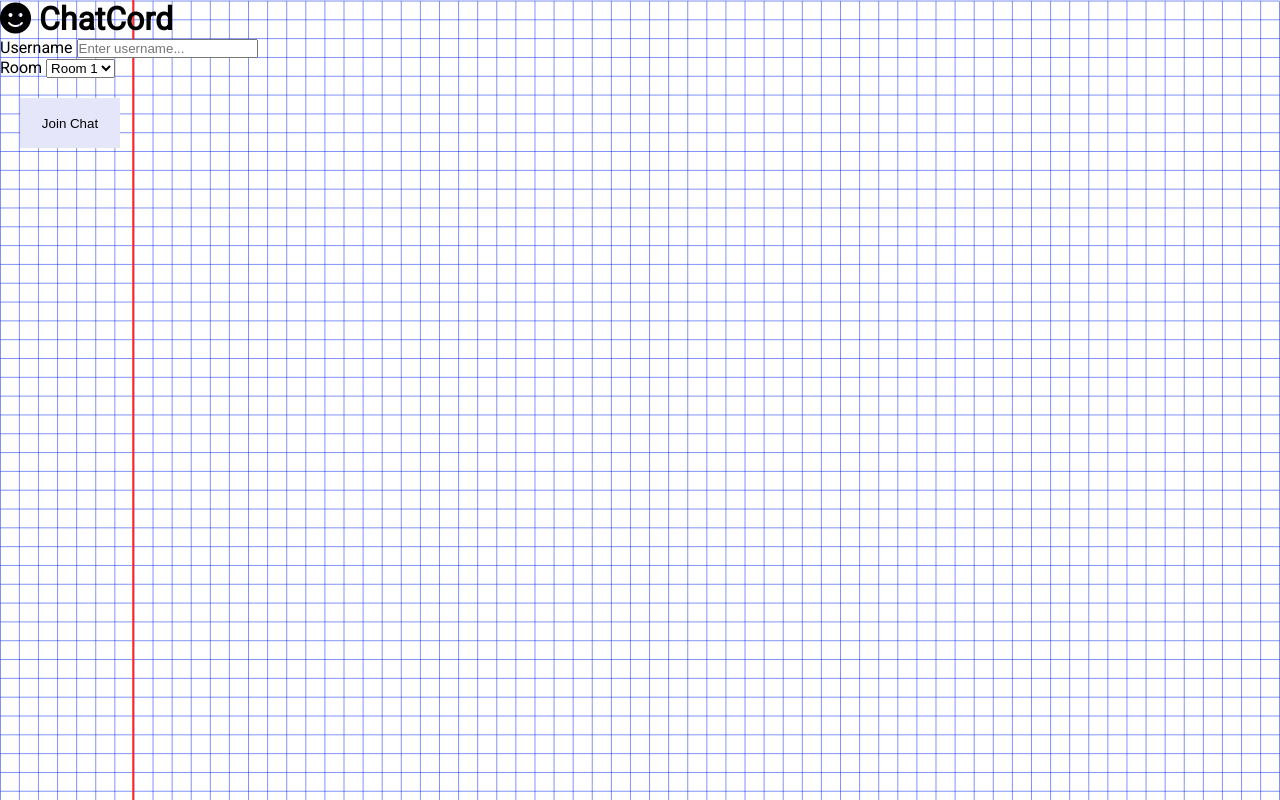
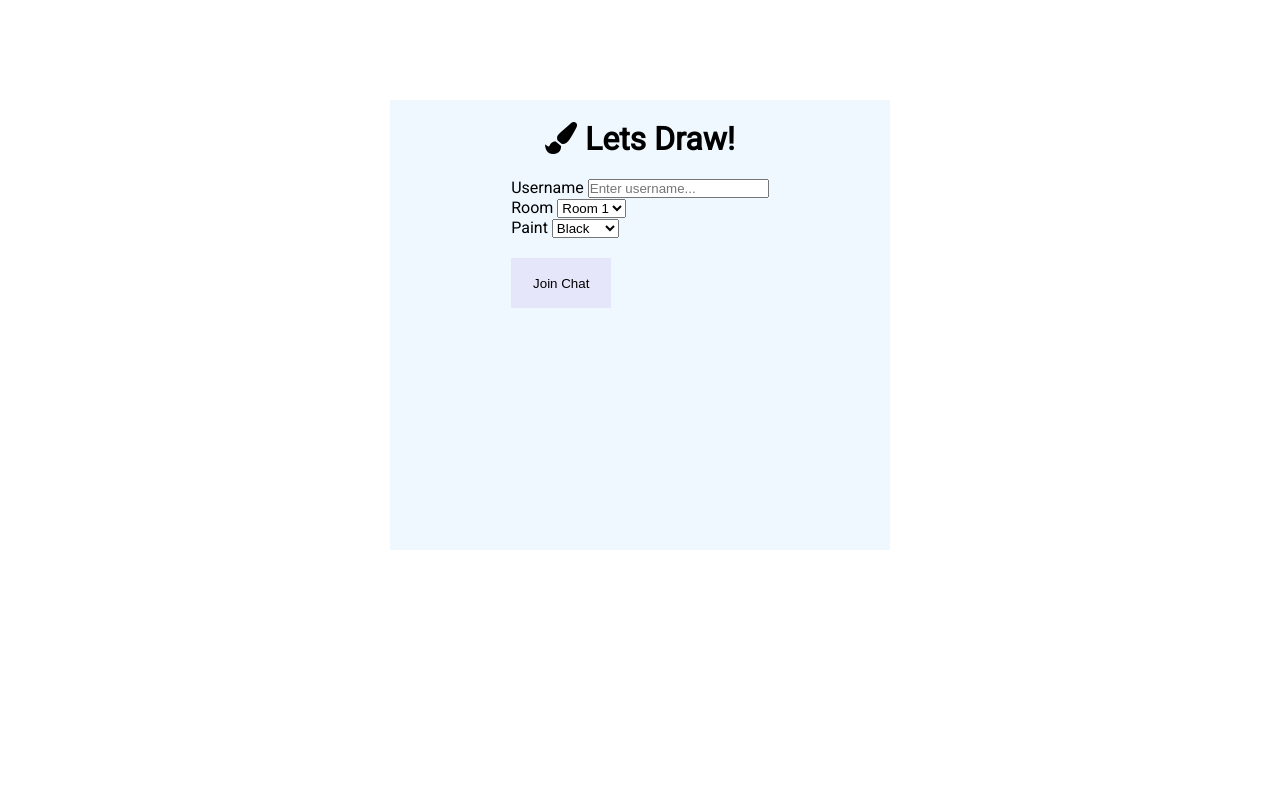
Before and after one commit to Hennrie/browserMultiplayer, a website: page public/index.html in a window 1280 px wide. Drawn offline with Linux system fonts and the light colour scheme.

Commit message:
minor style changes

```diff
--- a/public/css/style.css
+++ b/public/css/style.css
@@ -9,8 +9,6 @@
 body {
   font-family: "Roboto", sans-serif;
 
-  background-image: url(mathpaper.svg);
-  background-repeat: no-repeat;
   width: 100%;
   height: 100%;
   background-size: cover;
@@ -20,31 +18,43 @@ ul {
   list-style: none;
 }
 
+.join-container {
+  width: 500px;
+  height: 450px;
+  margin: auto;
+  margin-top: 100px;
+  background-color: aliceblue;
+}
+
+.join-header {
+  text-align: center;
+  padding: 20px;
+}
+
+.join-main {
+  display: flex;
+  flex-direction: column;
+  align-items: center;
+}
+
 .app-content-container {
   margin: auto;
   margin-top: 50px;
-  width: 70%;
-  height: 60vh;
+  width: 100%;
+  height: 80vh;
   display: flex;
+  padding: 30px;
 }
 
 #drawArea {
   /* display: block; */
 
   width: 100%;
-  height: 90%;
+  height: 100%;
   border: solid 3px darkblue;
   border-radius: 10px;
   border-style: groove;
   background-color: rgba(255, 255, 255, 0.65);
-}
-
-.taskHeading {
-  margin: auto;
-  margin-top: 100px;
-  width: 500px;
-  text-align: center;
-  background-color: lavenderblush;
 }
 
 .controlPanel {
@@ -57,7 +67,7 @@ ul {
 .controlPanel > div,
 button {
   cursor: pointer;
-  margin: 20px;
+  margin: 20px 0;
 }
 
 .lineWidth-panel {
@@ -90,7 +100,7 @@ button {
 
 .draw-message-container {
   display: flex;
-  width: 50%;
+  width: 70%;
   height: 100%;
   flex-direction: column;
   margin: 0 30px;
@@ -98,7 +108,7 @@ button {
 
 .messages-container {
   padding: 30px;
-
+  border-radius: 10px;
   width: 40%;
   height: 100%;
   background-color: rgb(37, 2, 49);
--- a/public/index.html
+++ b/public/index.html
@@ -16,7 +16,7 @@
   <body>
     <div class="join-container">
       <header class="join-header">
-        <h1><i class="fas fa-smile"></i> ChatCord</h1>
+        <h1><i class="fas fa-paint-brush"></i> Lets Draw!</h1>
       </header>
       <main class="join-main">
         <form action="main.html">
@@ -41,6 +41,17 @@
               <option value="Room 6">Room 6</option>
             </select>
           </div>
+          <div class="form-control">
+            <label for="Paint">Paint</label>
+            <select name="paint" id="paint">
+              <option value="Black">Black</option>
+              <option value="Blue">Blue</option>
+              <option value="Red">Red</option>
+              <option value="Green">Green</option>
+              <option value="Orange">Orange</option>
+              <option value="Pink">Pink</option>
+            </select>
+          </div>
           <button type="submit" class="btn">Join Chat</button>
         </form>
       </main>
```
Also changed, not shown: public/js/app.js (+4 -4 lines), public/main.html (+4 -5 lines).
